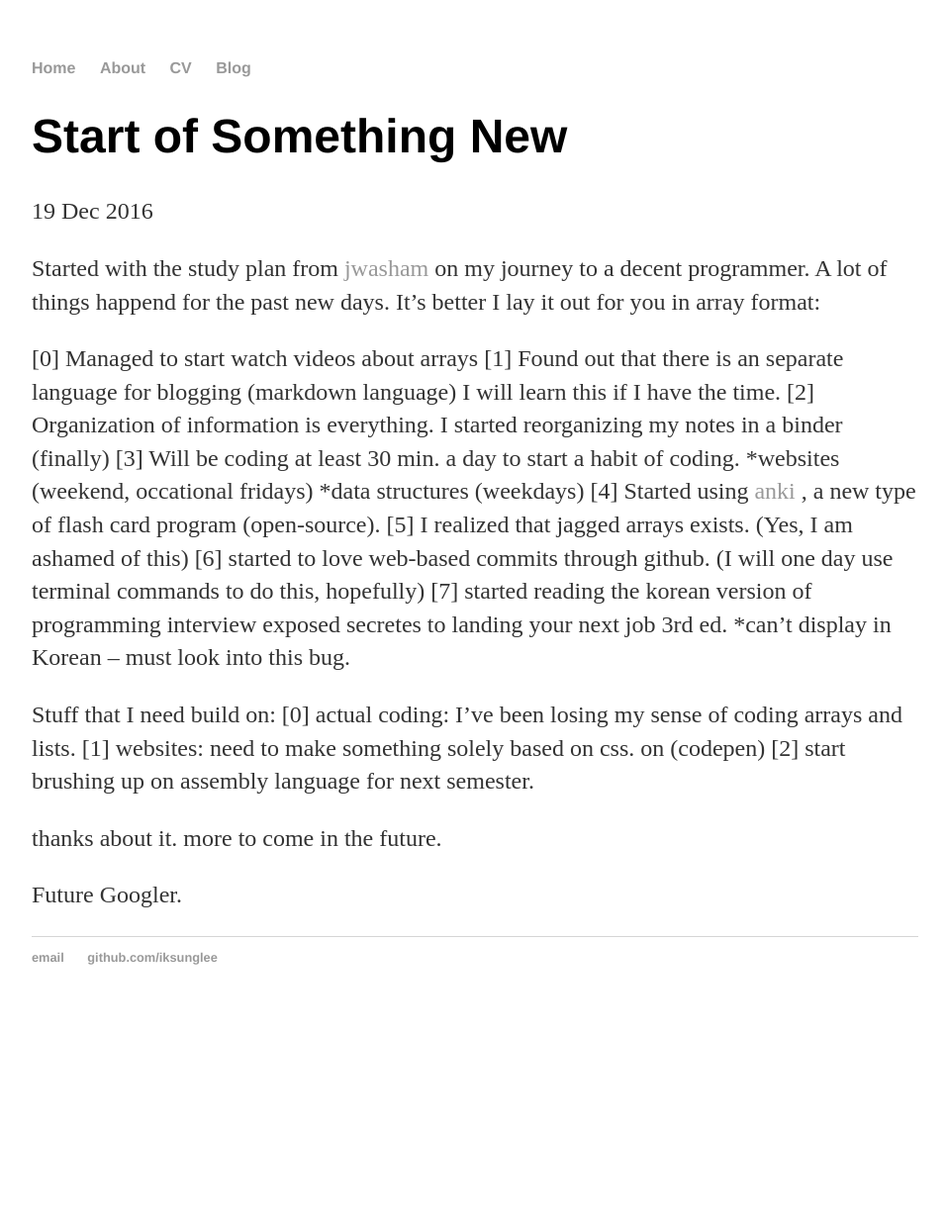
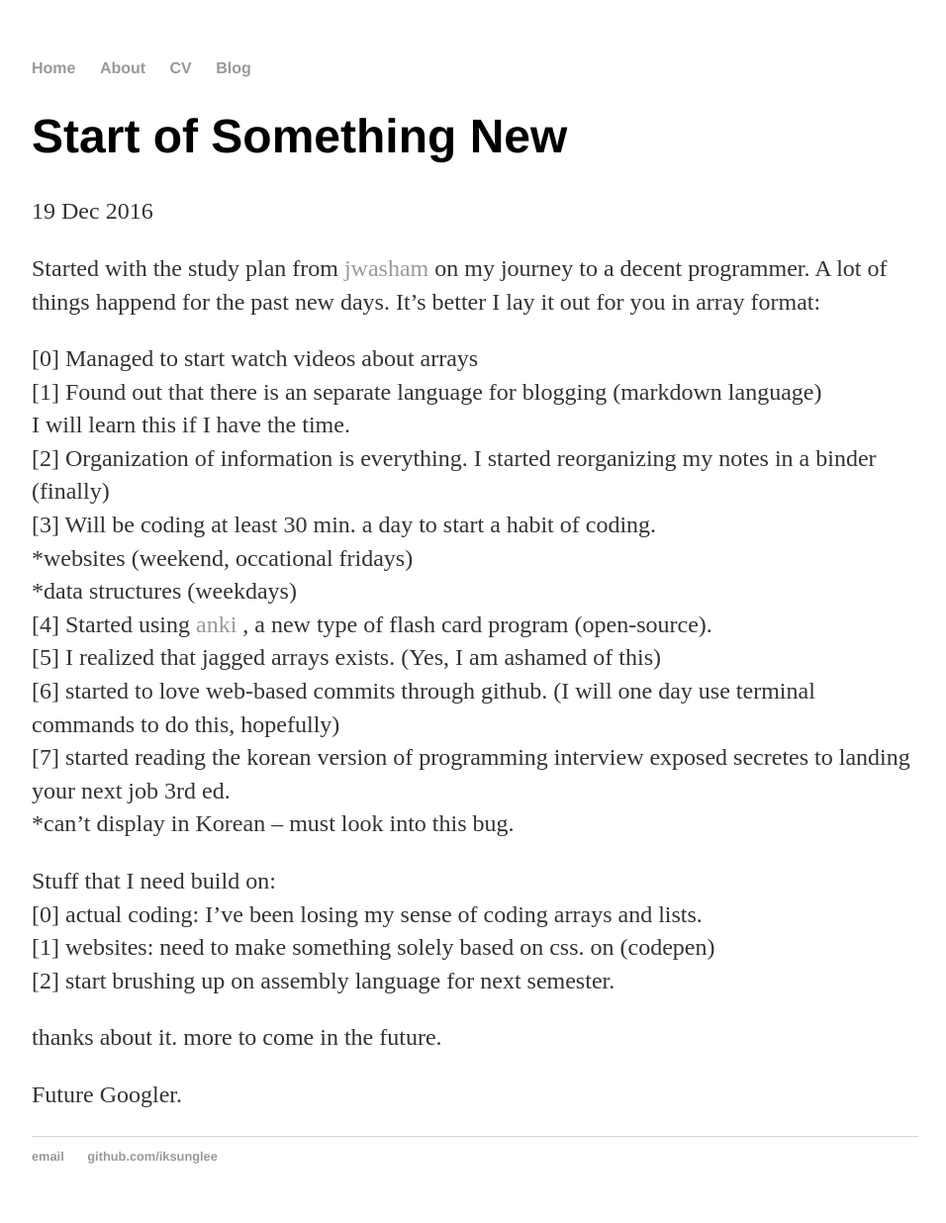
Before and after one commit to iksunglee/iksunglee.github.io, a Jekyll site: the page built from _posts/2016-12-19-start-of-something-new.md, in a window 1280 px wide. Shown: the whole page at 99% size, without its empty margins (160-1116 px from the left). Built offline with Jekyll 4.4.1, drawn with Linux system fonts in a browser that asks for light colours; before the commit the page ends 1035 px from its top, so only the background shows below that.

```diff
--- a/_posts/2016-12-19-start-of-something-new.md
+++ b/_posts/2016-12-19-start-of-something-new.md
@@ -8,24 +8,24 @@ Started with the study plan from <a href="https://github.com/jwasham/google-inte
 A lot of things happend for the past new days.
 It's better I lay it out for you in array format:
 
-[0] Managed to start watch videos about arrays
-[1] Found out that there is an separate language for blogging (markdown language)
-    I will learn this if I have the time.
-[2] Organization of information is everything. I started reorganizing my notes in a binder (finally)
-[3] Will be coding at least 30 min. a day to start a habit of coding.
-    *websites (weekend, occational fridays)
-    *data structures (weekdays)
-[4] Started using <a href="http://ankisrs.net/"> anki </a>, a new type of flash card program (open-source).
-[5] I realized that jagged arrays exists. (Yes, I am ashamed of this)
-[6] started to love web-based commits through github. (I will one day use terminal commands to do this, hopefully)
-[7] started reading the korean version of programming interview exposed secretes to landing your next job 3rd ed.
-     *can't display in Korean -- must look into this bug.
+[0] Managed to start watch videos about arrays <br>
+[1] Found out that there is an separate language for blogging (markdown language)<br>
+    I will learn this if I have the time. <br>
+[2] Organization of information is everything. I started reorganizing my notes in a binder (finally) <br>
+[3] Will be coding at least 30 min. a day to start a habit of coding.<br>
+    *websites (weekend, occational fridays) <br>
+    *data structures (weekdays) <br>
+[4] Started using <a href="http://ankisrs.net/"> anki </a>, a new type of flash card program (open-source). <br>
+[5] I realized that jagged arrays exists. (Yes, I am ashamed of this) <br>
+[6] started to love web-based commits through github. (I will one day use terminal commands to do this, hopefully) <br>
+[7] started reading the korean version of programming interview exposed secretes to landing your next job 3rd ed. <br>
+     *can't display in Korean -- must look into this bug. <br>
 
-Stuff that I need build on:
-[0] actual coding: I've been losing my sense of coding arrays and lists.
-[1] websites: need to make something solely based on css. on (codepen)
-[2] start brushing up on assembly language for next semester.
+Stuff that I need build on: <br>
+[0] actual coding: I've been losing my sense of coding arrays and lists. <br>
+[1] websites: need to make something solely based on css. on (codepen) <br>
+[2] start brushing up on assembly language for next semester. <br>
 
-thanks about it. more to come in the future.
+thanks about it. more to come in the future. <br>
 
 Future Googler.
```
